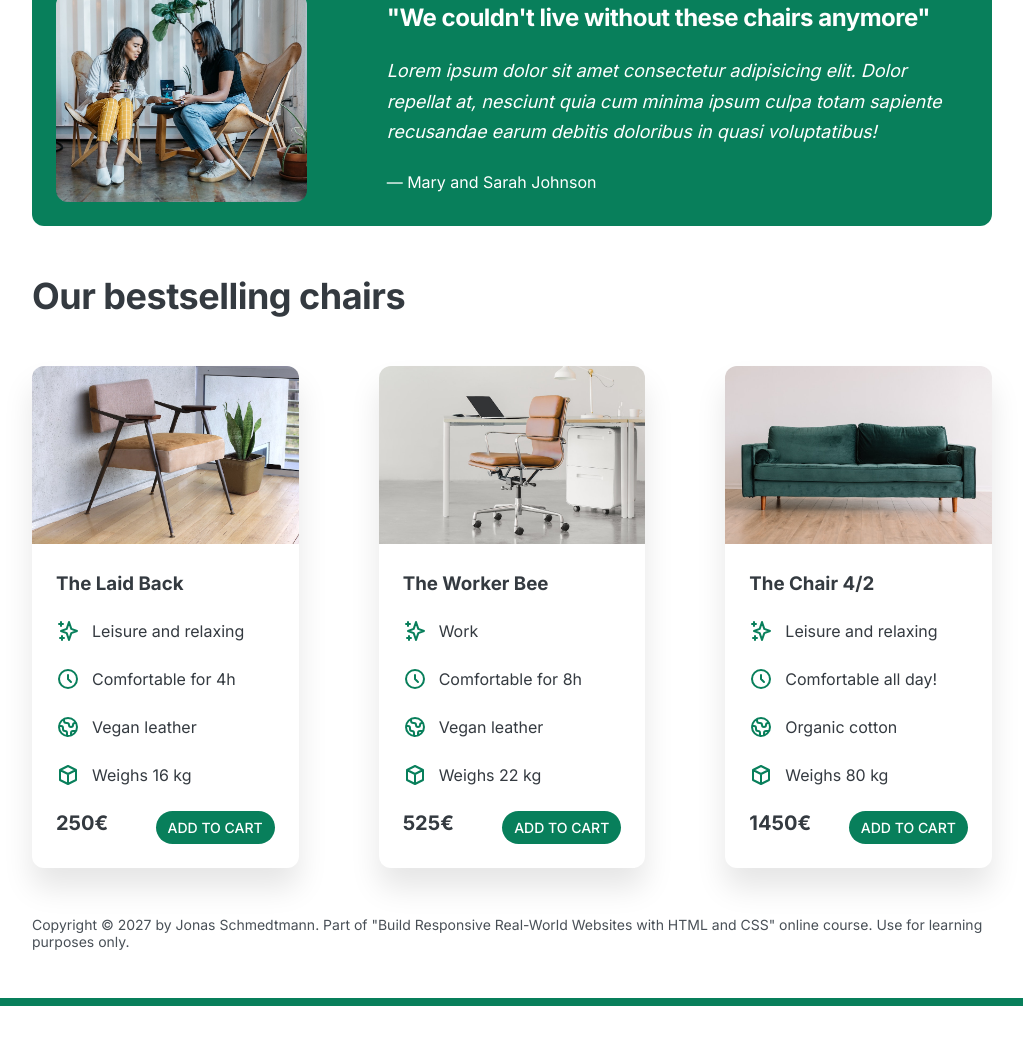
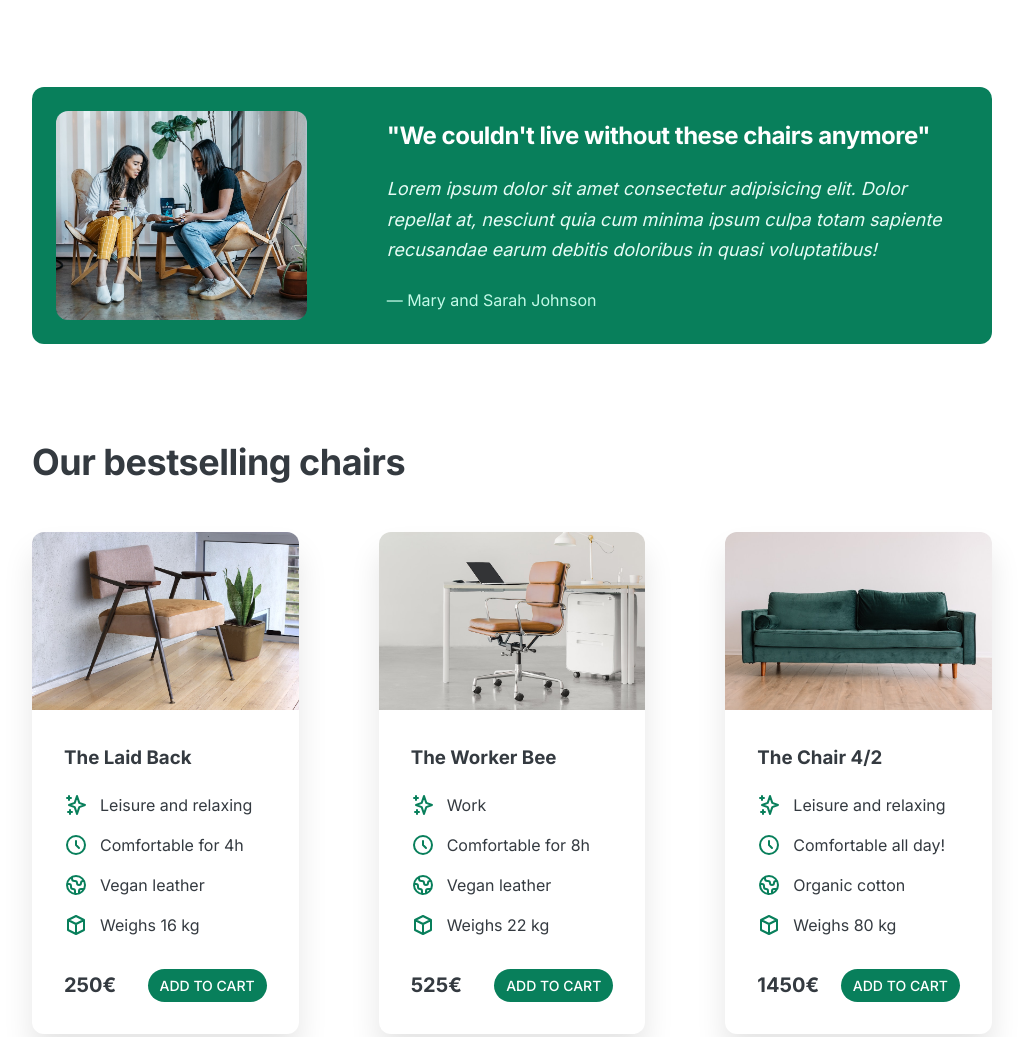
Before and after one commit to Daniel-727/beginner-css-projects, a plain HTML site: page starter/05-Design/index.html in a window 1280 px wide. Shown: the part 924-1961 px from the top of the page, without its empty margins (128-1151 px from the left). Before the commit the page ends 1930 px from the top, so only its background shows below. Drawn offline with Linux system fonts and the light colour scheme.

Commit message:
finished design project

```diff
--- a/starter/05-Design/style.css
+++ b/starter/05-Design/style.css
@@ -28,7 +28,7 @@ body {
 
 header,
 section {
-  margin-bottom: 48px;
+  margin-bottom: 96px;
 }
 
 h2 {
@@ -82,7 +82,7 @@ header {
   display: grid;
   grid-template-columns: repeat(2, 1fr);
   column-gap: 80px;
-  margin-top: 48px;
+  margin-top: 64px;
 }
 
 .header-text-box {
@@ -90,7 +90,7 @@ header {
 }
 
 h1 {
-  margin-bottom: 24px;
+  margin-bottom: 32px;
   font-size: 44px;
   line-height: 1.1;
   letter-spacing: -1px;
@@ -111,7 +111,7 @@ img {
     stroke:#087f5b; /*stroke is used for svg colors for the line, fill is used for filling an icon with a certain color*/
     width: 40px;
     height: 40px;
-    margin-bottom: 18px;
+    margin-bottom: 24px;
 }
 
 .features-title {
@@ -147,6 +147,11 @@ img {
   margin-bottom: 24px;
   font-size: 18px;
   line-height: 1.7;
+  color: #e6fcf5;
+}
+
+.testimonial-author{
+    color: #c3fae8;
 }
 
 /* CHAIRS */
@@ -161,7 +166,7 @@ img {
 }
 
 .chair-box {
-  padding: 24px;
+  padding: 32px;
 }
 
 h3 {
@@ -170,14 +175,14 @@ h3 {
 
 .chair-details {
   list-style: none;
-  margin-bottom: 24px;
+  margin-bottom: 32px;
 }
 
 .chair-details li {
   display: flex;
   align-items: center;
   gap: 12px;
-  margin-bottom: 24px;
+  margin-bottom: 16px;
 }
 
 .chair-details li:last-child {
@@ -194,6 +199,7 @@ h3 {
   display: flex;
   justify-content: space-between;
   font-size: 20px;
+  align-items: center;
 }
 
 footer {
```
Also changed, not shown: starter/05-Design/index.html (+2 -0 lines).
